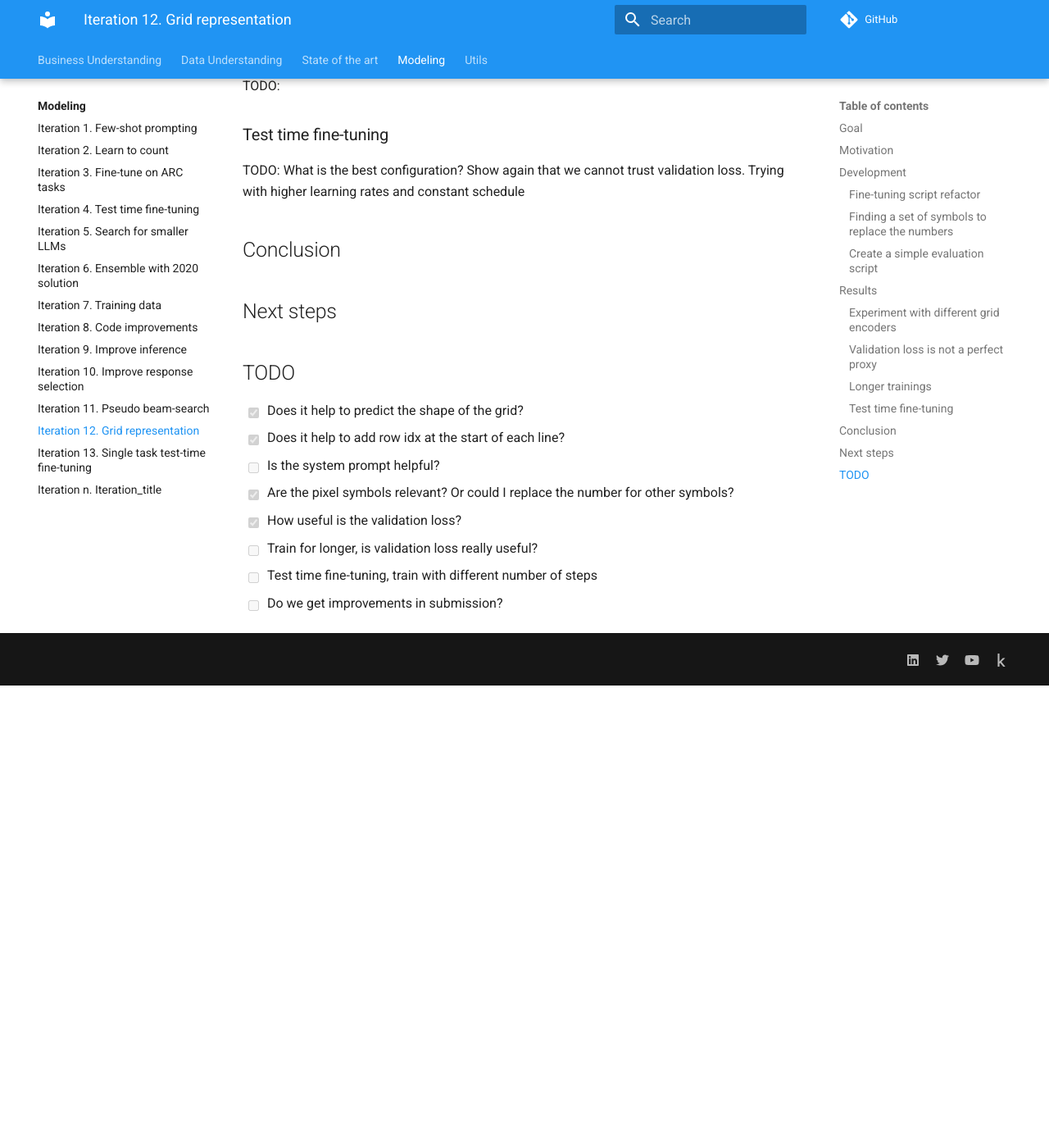
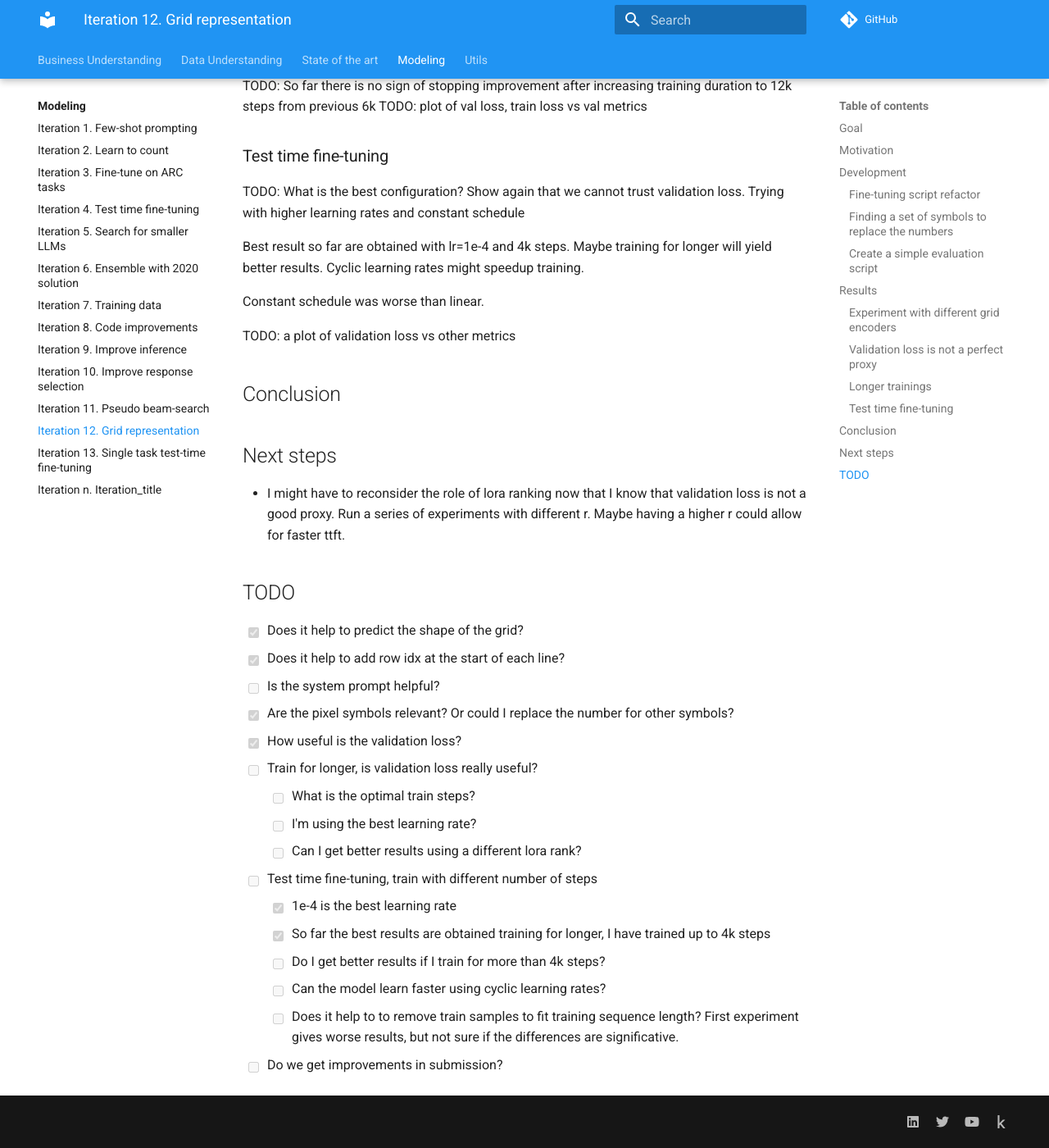
Before and after one commit to zhengjunyao-work/arc24, an MkDocs documentation site: the page built from docs/modeling/Iteration_12_grid_representation.md, in a window 1280 px wide and 1400 px high, scrolled down 2988 px. Shown: the whole window at 82% size. Built offline with MkDocs 1.6.1 and Material for MkDocs 9.7.7, drawn with Linux system fonts in a browser that asks for light colours; comment, search, counter and statistics services are not loaded; before the commit the page ends 3824 px from its top, so only the background shows below that.

Commit message:
updated documentation

````diff
--- a/docs/modeling/Iteration_12_grid_representation.md
+++ b/docs/modeling/Iteration_12_grid_representation.md
@@ -96,15 +96,26 @@ python fine-tuning.py \
 --learning_rate 1e-5 \
 --max_steps 1000
 ```
-TODO:
+TODO: So far there is no sign of stopping improvement after increasing training duration to 12k steps from previous 6k
+TODO: plot of val loss, train loss vs val metrics
 
 ### Test time fine-tuning
 
 TODO: What is the best configuration? Show again that we cannot trust validation loss. Trying with higher learning rates and constant schedule
 
+Best result so far are obtained with lr=1e-4 and 4k steps. Maybe training for longer will yield better results.
+Cyclic learning rates might speedup training.
+
+Constant schedule was worse than linear.
+
+TODO: a plot of validation loss vs other metrics
+
 ## Conclusion
 
 ## Next steps
+
+- I might have to reconsider the role of lora ranking now that I know that validation loss is not a good proxy.
+  Run a series of experiments with different r. Maybe having a higher r could allow for faster ttft.
 
 ## TODO
 
@@ -114,5 +125,13 @@ TODO: What is the best configuration? Show again that we cannot trust validation
 - [x] Are the pixel symbols relevant? Or could I replace the number for other symbols?
 - [x] How useful is the validation loss?
 - [ ] Train for longer, is validation loss really useful?
+  - [ ] What is the optimal train steps?
+  - [ ] I'm using the best learning rate?
+  - [ ] Can I get better results using a different lora rank?
 - [ ] Test time fine-tuning, train with different number of steps
+  - [x] 1e-4 is the best learning rate
+  - [x] So far the best results are obtained training for longer, I have trained up to 4k steps
+  - [ ] Do I get better results if I train for more than 4k steps?
+  - [ ] Can the model learn faster using cyclic learning rates?
+  - [ ] Does it help to to remove train samples to fit training sequence length? First experiment gives worse results, but not sure if the differences are significative.
 - [ ] Do we get improvements in submission?
````
Also changed, not shown: docs/03_State_of_the_art.md (+4 -0 lines), docs/modeling/Iteration_13_single_task_ttft.md (+11 -0 lines), 1 other file.
